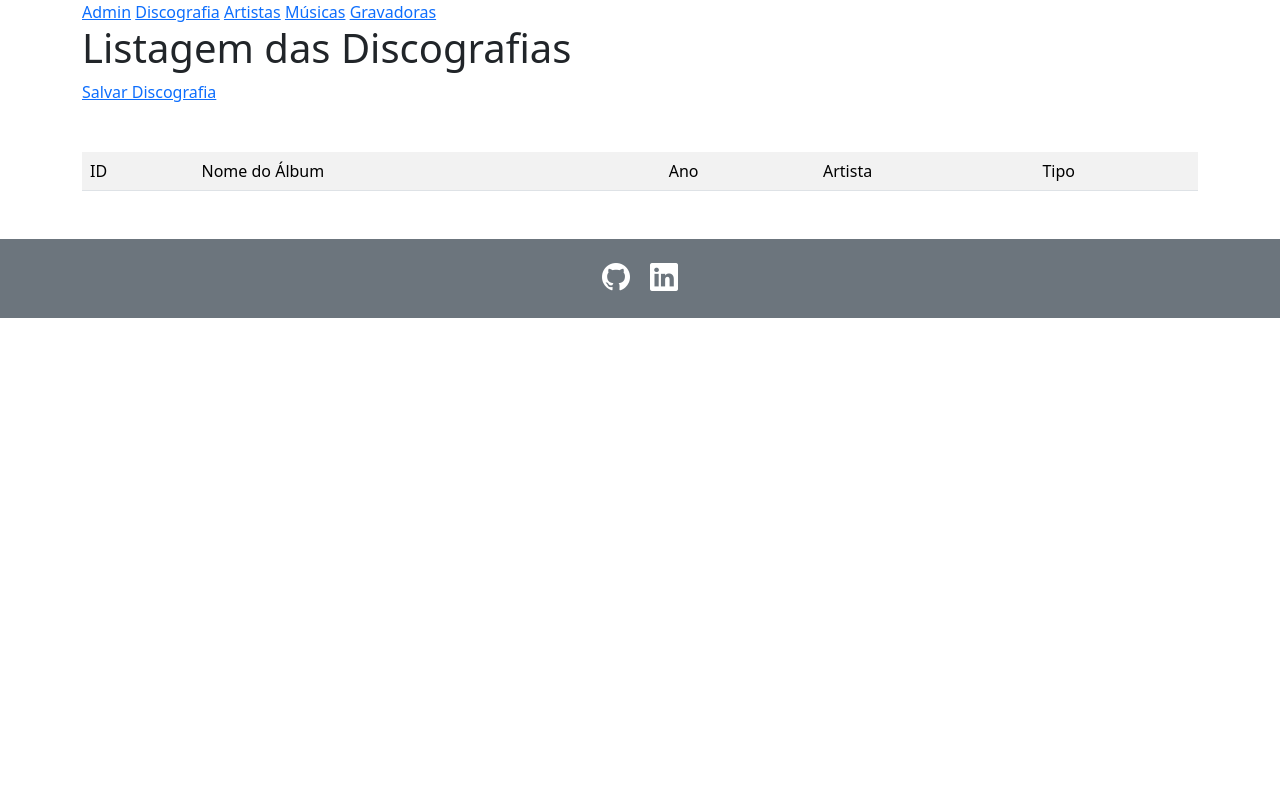
After one commit to jgabrieldevhub/app-spotify, a PHP site: page /discografia.php in a window 1280 px wide. The commit adds this page. Run offline with PHP 8.4, Linux system fonts and the light colour scheme; data that the repository does not hold is empty.

Commit message:
listagem de dados com sql e php

```diff
--- /dev/null
+++ b/discografia/connection.php
@@ -0,0 +1,7 @@
+<?php
+    $conexao = mysqli_connect("localhost","root","","db_spotify");
+
+    if (!$conexao) {
+        die ("<h3>Não Conectou: Error; </h3>" . mysqli_connect_error());
+    }
+?>
--- /dev/null
+++ b/discografia/discografia.php
@@ -0,0 +1,55 @@
+<?php
+    $page_title = "Discografia";
+    include("head.php");
+?>
+
+<body>
+    <main class="container">
+        <?php
+        include("inc-menu.php");
+        ?>
+        <h1>Listagem das Discografias</h1>
+
+        <div class="row mb-5">
+            <div class="col">
+                <a href="formulario.php">Salvar Discografia</a>
+            </div>
+        </div>
+
+        <div class="row">
+            <div class="col">
+                <table class="table table-striped mb-5">
+                    <tr>
+                        <td>ID</td>
+                        <td>Nome do Álbum</td>
+                        <td>Ano</td>
+                        <td>Artista</td>
+                        <td>Tipo</td>
+                    </tr>
+            </div>
+        </div>
+
+        <?php
+            include("connection.php");
+
+            $sql = "select * from tb_discografia order by artista, ano";
+            $resultado = mysqli_query($conexao, $sql);
+
+            while($linha_resultado = mysqli_fetch_assoc($resultado)){
+                echo "<tr>";
+                echo "<td> {$linha_resultado['id']} </td>";
+                echo "<td> {$linha_resultado['artista']} </td>";
+                echo "<td> {$linha_resultado['nome']} </td>";
+                echo "<td> {$linha_resultado['ano']} </td>";
+                echo "<td> {$linha_resultado['tipo']} </td>";
+                echo "</tr>";
+            }
+
+            mysqli_close($conexao);
+        ?>
+        </table>
+    </main>
+
+    <?php
+        include("footer.php");
+    ?>
--- /dev/null
+++ b/discografia/footer.php
@@ -0,0 +1,6 @@
+    <footer class="text-center bg-secondary pt-4 pb-4">
+        <a href="#"><i class="bi bi-github text-white fs-3 me-2"></i></a>
+        <a href="#"><i class="bi bi-linkedin text-white fs-3 ms-2"></i></a>
+    </footer>
+</body>
+</html>
--- /dev/null
+++ b/discografia/head.php
@@ -0,0 +1,7 @@
+<head>
+    <meta charset="UTF-8">
+    <meta name="viewport" content="width=device-width, initial-scale=1.0">
+    <title><?php echo $page_title?></title>
+    <link rel="stylesheet" href="https://cdn.jsdelivr.net/npm/bootstrap-icons@1.13.1/font/bootstrap-icons.min.css">
+    <link href="https://cdn.jsdelivr.net/npm/bootstrap@5.3.8/dist/css/bootstrap.min.css" rel="stylesheet" integrity="sha384-sRIl4kxILFvY47J16cr9ZwB07vP4J8+LH7qKQnuqkuIAvNWLzeN8tE5YBujZqJLB" crossorigin="anonymous">
+</head>
--- /dev/null
+++ b/discografia/inc-menu.php
@@ -0,0 +1,7 @@
+<nav>
+    <a href="admin.php">Admin</a>
+    <a href="discografia.php">Discografia</a>
+    <a href="artistas.php">Artistas</a>
+    <a href="musicas.php">Músicas</a>
+    <a href="gravadoras.php">Gravadoras</a>
+</nav>
```
Also changed, not shown: discografia/admin.php (added, +25 -0 lines), discografia/formulario.php (renamed from discografia/index.php, +12 -7 lines).
